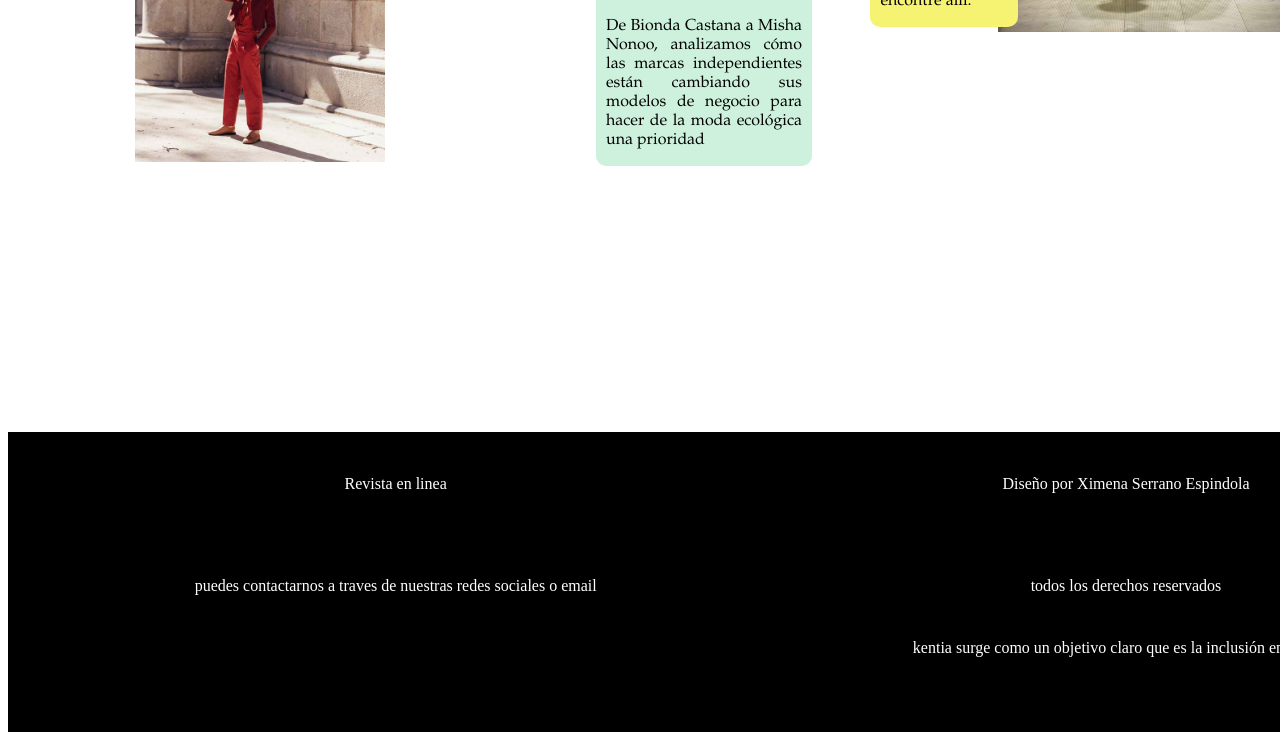
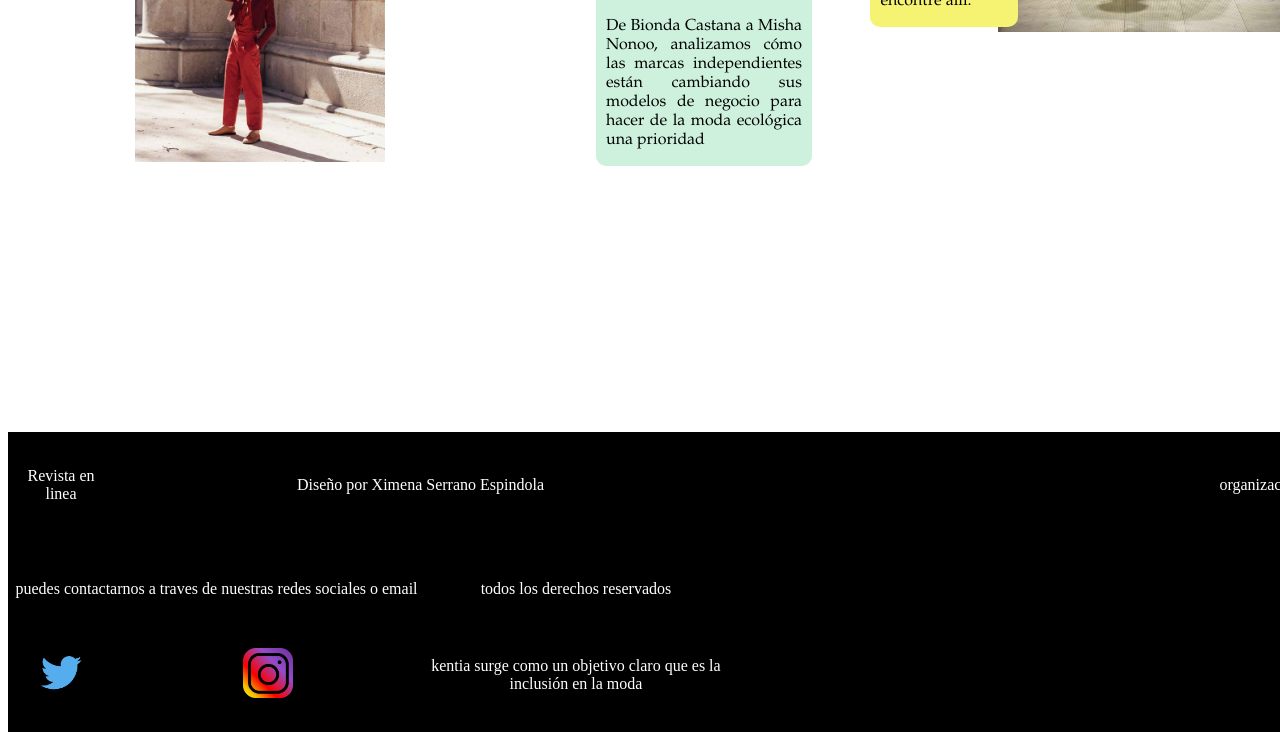
Before and after one commit to ximenaseresp/proyecto_aplicaciones_web, a plain HTML site: page kentia.html in a window 1280 px wide. Shown: the part 1576-2308 px from the top of the page. Drawn offline with Linux system fonts and the light colour scheme.

Commit message:
actualizacion

```diff
--- a/kentia.html
+++ b/kentia.html
@@ -366,17 +366,20 @@ font-family: Didot, serif;
            </p>
          </div>
 <a name="contacto1"><div id="contact">
-<table >
-  <tr height="100" >
-    <td width="500" align="center" > Revista en linea</td><td width="500" >Diseño por Ximena Serrano Espindola</td><td width="500"> organizacion sin fines de lucro</td>
+<table width="1900" >
+  <tr  >
+    <td colspan="1"align="center" height="100" > Revista en linea</td><td colspan="2" align="centar" >Diseño por Ximena Serrano Espindola</td><td colspan="3"> organizacion sin fines de lucro</td>
   </tr>
-  <tr height="100">
-    <td width="600">puedes contactarnos a traves de nuestras redes sociales o email </td><td width="800"> todos los derechos reservados</td>
+  <tr >
+    <td colspan="2" height="100" width="150">puedes contactarnos a traves de nuestras redes sociales o email </td><td align="center" colspan="1" width="300"> todos los derechos reservados</td>
   </tr>
-  <tr>
-    <td width="900">
+  <tr >
+    <td width="100">
+      <img src="twitter.png" height="60" width="60">
+    </td> <td colspan="1">
+      <img src="ig.png" height="50" width="50">
     </td>
-    <td width="800" align="center"> kentia surge como un objetivo claro que es la inclusión en la moda </td>
+    <td  align="center"> kentia surge como un objetivo claro que es la inclusión en la moda </td>
   </tr>
 </table>
 </div>
```
Also changed, not shown: ig.png (added).
